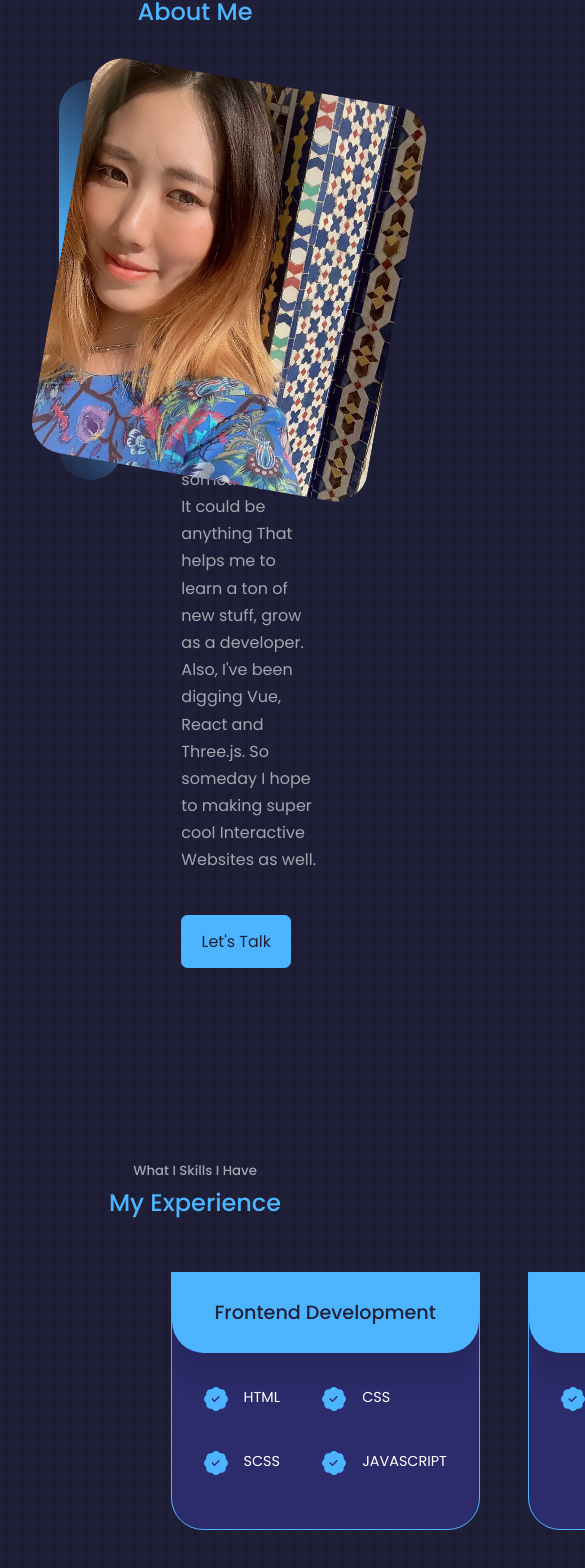
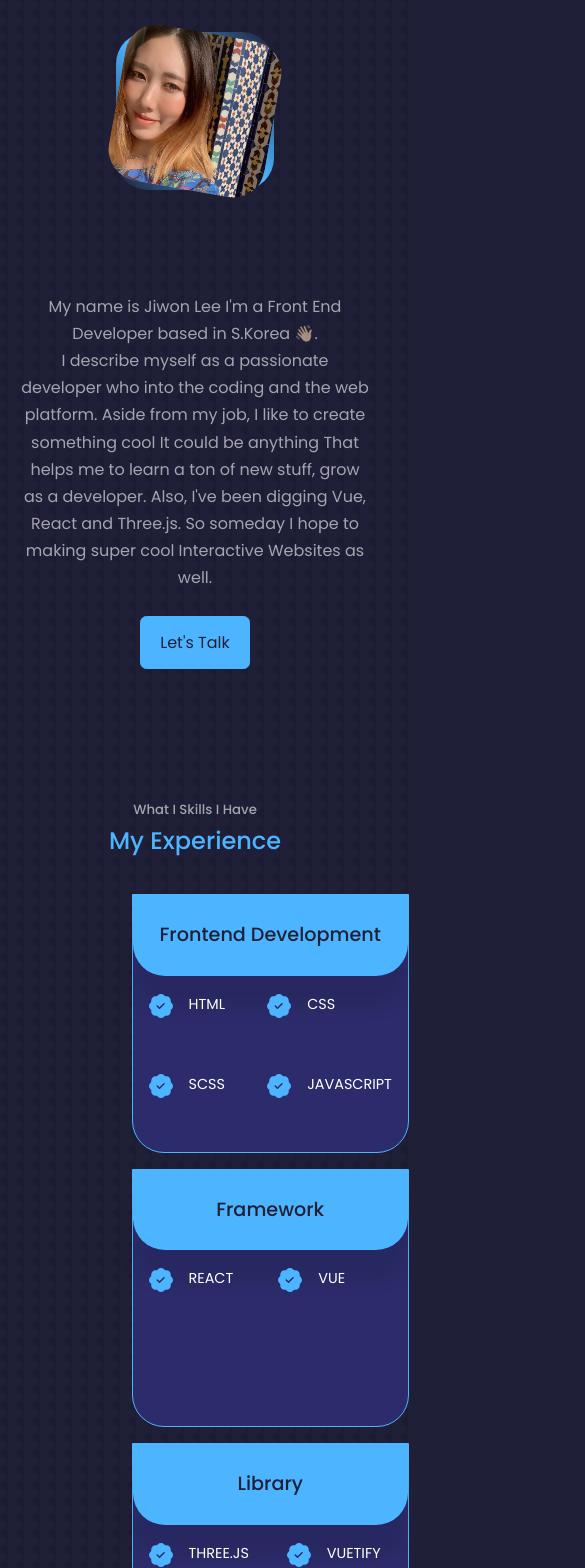
Before and after one commit to LeezyLazyCrazy/react-personal-pf, a React (Create React App) app: page / in a window 390 px wide. Shown: the part 1067-2635 px from the top of the page, 585 px wide, since content can reach past the window. Built offline with nearby package versions, Linux system fonts and the light colour scheme; what lord-icon-element would draw is missing.

Commit message:
Media Queries details add

```diff
--- a/src/components/about/about.css
+++ b/src/components/about/about.css
@@ -76,11 +76,14 @@
   color: var(--color-light);
 }
 
-/* ============MEDIA QUERIES (MEDIUM DEVICES)========== */
-@media  screen and(max-width:1024px) {
+
+
+/* ======= MEDIA QUERIES (MEDIUM DEVICES) ======= */
+
+@media screen and (max-width:1024px) {
   .about__container {
     grid-template-columns: 1fr;
-   gap: 0;
+    gap: 13%;
    }
 
    .about__me {
@@ -91,14 +94,26 @@
    .about__content p {
      margin: 1rem 0 1.5rem;
     }
+
 }
 
+/* ======= MEDIA QUERIES (SMALL DEVICES) ======= */
 
-/*=============== MEDIA QUERIES (SMALL DEVICES)======== */
-@media  screen and(max-width:600px) {
+@media screen and (max-width:600px) {
+  .about__container{
+    gap: 5%;
+  }
   .about__me {
-    width: 65%;
+    width: 45%;
     margin: 0 auto 3rem;
+  }
+  .about__me-image {
+    width: auto;
+    height: 100%;
+    border-radius: 2rem;
+    overflow: hidden;
+    transform: rotate(10deg);
+    transition: var(--transition);
   }
   .about__cards {
     grid-template-columns: 1fr 1fr;
--- a/src/components/contact/contact.css
+++ b/src/components/contact/contact.css
@@ -1,5 +1,6 @@
 #contact {
     padding-top: 4rem;
+    word-break: break-all;
 }
 .container.contact__container {
     width: 50%;
@@ -58,20 +59,24 @@ textarea {
     color: var(--color-white);
 }
 
-/* ============MEDIA QUERIES (MEDIUM DEVICES)========== */
-@media  screen and(max-width:1024px) {
+
+
+
+/* ======= MEDIA QUERIES (MEDIUM DEVICES) ======= */
+
+@media screen and (max-width:1024px) {
     .container.contact__container {
         grid-template-columns: 1fr;
         gap: 2rem;
     }
-}
+  }
 
+  /* ======= MEDIA QUERIES (SMALL DEVICES) ======= */
 
-   /*=============== MEDIA QUERIES (SMALL DEVICES)======== */
-@media  screen and(max-width:600px) {
+  @media screen and (max-width:600px) {
     .container.contact__container {
         grid-template-columns: 1fr;
         gap: 1rem;
         width: var(--container-width-sm);
     }
-}
+  }
--- a/src/components/portfolio/portfolio.css
+++ b/src/components/portfolio/portfolio.css
@@ -49,18 +49,25 @@
     margin-bottom: 0rem;
 }
 
-/* ============MEDIA QUERIES (MEDIUM DEVICES)========== */
-@media  screen and(max-width:1024px) {
+
+
+
+/* ======= MEDIA QUERIES (MEDIUM DEVICES) ======= */
+
+@media screen and (max-width:1024px) {
     .portfolio__container {
         grid-template-columns: 1fr 1fr;
  }
-}
+    .portfolio__item {
+        grid-template-columns: repeat(2, 1fr);
+    }
+  }
 
+  /* ======= MEDIA QUERIES (SMALL DEVICES) ======= */
 
-   /*=============== MEDIA QUERIES (SMALL DEVICES)======== */
-@media  screen and(max-width:600px) {
+  @media screen and (max-width:600px) {
     .portfolio__container {
         grid-template-columns: 1fr;
         gap: 1rem;
     }
-}
+  }
--- a/src/components/services/services.css
+++ b/src/components/services/services.css
@@ -60,8 +60,11 @@
     font-size: 0.9rem;
 }
 
-/* ============MEDIA QUERIES (MEDIUM DEVICES)========== */
-@media  screen and(max-width:1024px) {
+
+
+/* ======= MEDIA QUERIES (MEDIUM DEVICES) ======= */
+
+  @media screen and (max-width:1024px) {
     .services__container {
         grid-template-columns: 1fr 1fr;
         gap: 2rem;
@@ -69,13 +72,16 @@
     .service {
         height: auto;
     }
-}
+    .service__list {
+        padding: 1rem;
+    }
+  }
 
+  /* ======= MEDIA QUERIES (SMALL DEVICES) ======= */
 
-   /*=============== MEDIA QUERIES (SMALL DEVICES)======== */
-@media  screen and(max-width:600px) {
+  @media screen and (max-width:600px) {
     .services__container {
         grid-template-columns: 1fr;
-        gap: 1.5rem;
+        gap: 1rem;
     }
-}
+  }
--- a/src/index.css
+++ b/src/index.css
@@ -117,7 +117,13 @@ img {
 }
 
 /* ======= MEDIA QUERIES (MEDIUM DEVICES) ======= */
-@media  screen and(max-width:1024px) {
+@media screen and (max-width:1200px) {
+  .container{
+    width: var(--container-width-md);
+  }
+}
+
+@media screen and (max-width:1024px) {
   .container{
     width: var(--container-width-md);
   }
@@ -125,8 +131,10 @@ img {
     margin-top: 6rem;
   }
 }
+
 /* ======= MEDIA QUERIES (SMALL DEVICES) ======= */
-@media  screen and(max-width:600px) {
+
+@media screen and (max-width:600px) {
   .container{
     width: var(--container-width-sm);
   }
```
Also changed, not shown: src/components/footer/footer.css (+5 -3 lines). Lines whose indentation alone changed are shown as unchanged.
